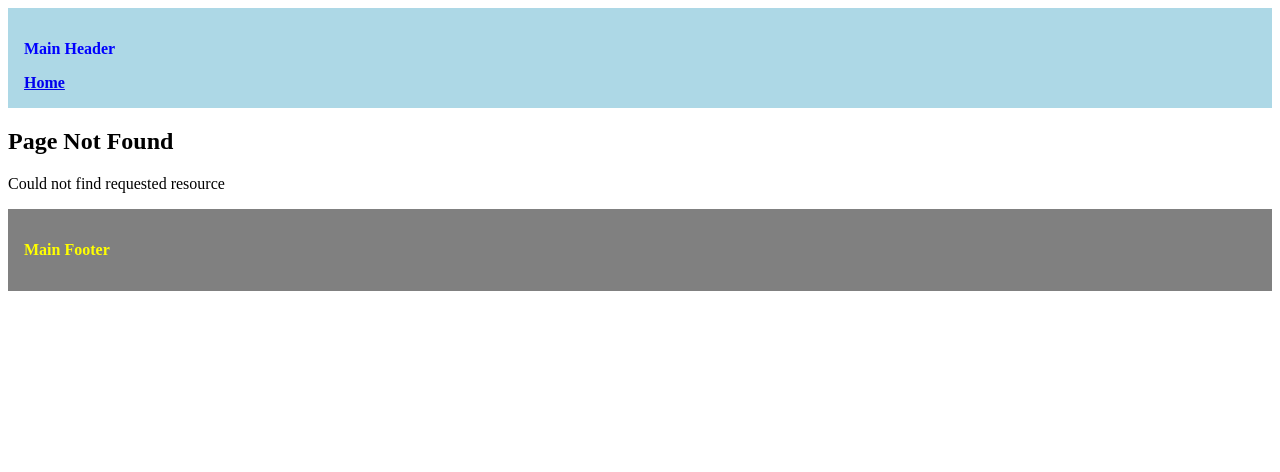
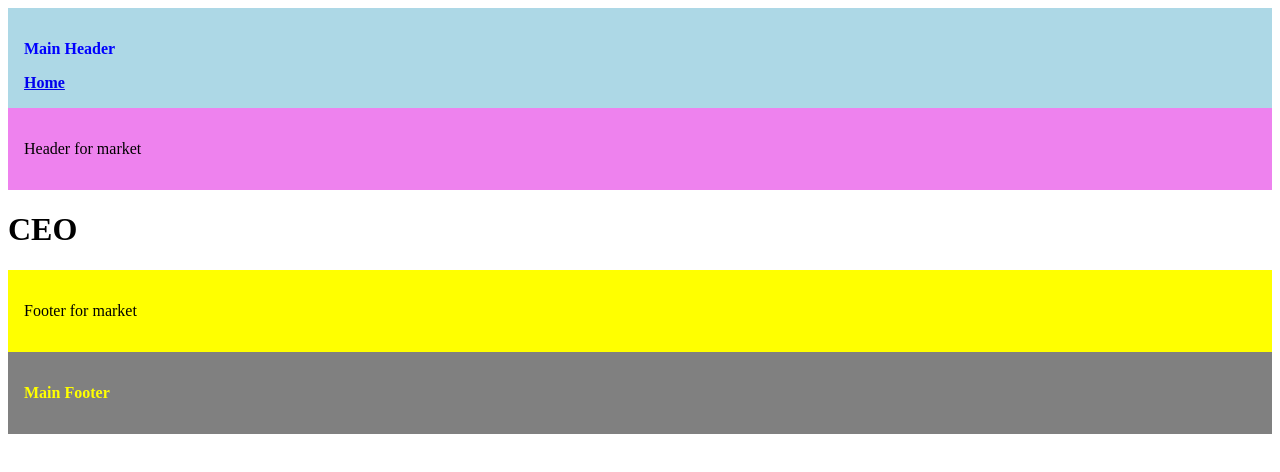
Before and after one commit to SanjarKeySkills/next_routing_demo, a Next.js app: page /ceo in a window 1280 px wide. Before the commit this address had no page. Shown: the top 472 px of the page. Built offline with nearby package versions, Linux system fonts and the light colour scheme.

Commit message:
15/05/25| added coe folder

```diff
--- /dev/null
+++ b/src/app/(marketing)/ceo/page.tsx
@@ -0,0 +1,3 @@
+export default function Ad() {
+    return <h1>CEO</h1>;
+}
```
